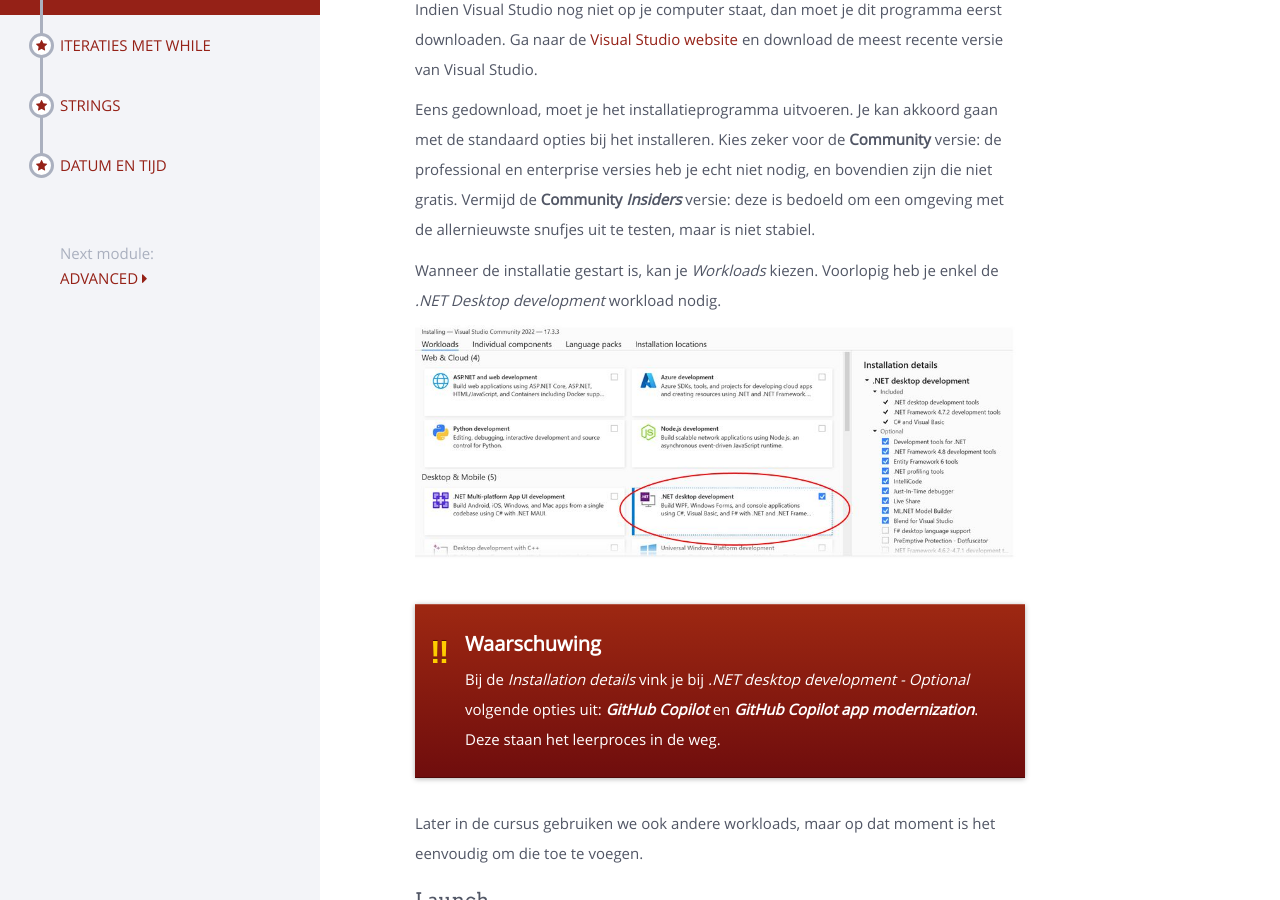
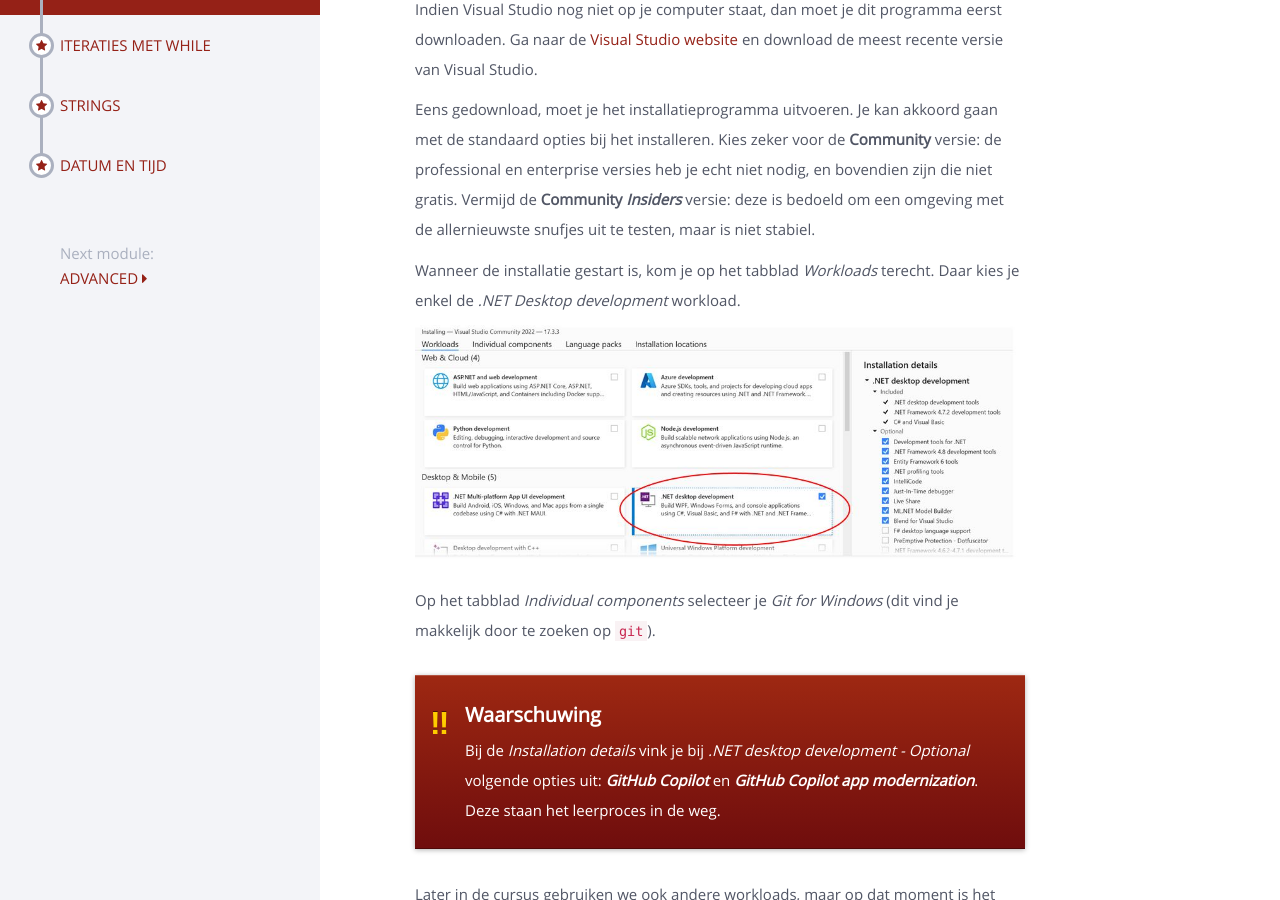
Before and after one commit to oscarromerocollege/oscarromerocollege.github.io, a Jekyll site: the page built from modules/basics/_posts/2000-01-01-eerste_programma.md, in a window 1280 px wide and 900 px high, scrolled down 681 px. Built offline with Jekyll 4.4.1, drawn with Linux system fonts in a browser that asks for light colours; nearby versions of some CDN libraries.

Commit message:
Eerste Programma: aanpassing aan set-up.

```diff
--- a/modules/basics/_posts/2000-01-01-eerste_programma.md
+++ b/modules/basics/_posts/2000-01-01-eerste_programma.md
@@ -19,9 +19,12 @@ Indien Visual Studio nog niet op je computer staat, dan moet je dit programma ee
 
 Eens gedownload, moet je het installatieprogramma uitvoeren. Je kan akkoord gaan met de standaard opties bij het installeren. Kies zeker voor de **Community** versie: de professional en enterprise versies heb je echt niet nodig, en bovendien zijn die niet gratis. Vermijd de **Community _Insiders_** versie: deze is bedoeld om een omgeving met de allernieuwste snufjes uit te testen, maar is niet stabiel.
 
-Wanneer de installatie gestart is, kan je _Workloads_ kiezen. Voorlopig heb je enkel de _.NET Desktop development_ workload nodig.
+Wanneer de installatie gestart is, kom je op het tabblad _Workloads_ terecht. Daar kies je enkel de _.NET Desktop development_ workload.
 
 ![image](/img/basics/eerste_programma/netWorkload.JPG)
+
+Op het tabblad _Individual components_ selecteer je _Git for Windows_ (dit vind je makkelijk door te zoeken op `git`).
+
 <div class="note waarschuwing">
 <p>Bij de <i>Installation details</i> vink je bij <i>.NET desktop development - Optional</i> volgende opties uit: <b><i>GitHub Copilot</i></b> en <b><i>GitHub Copilot app modernization</i></b>.<br/>Deze staan het leerproces in de weg.</p>
 </div>
```
